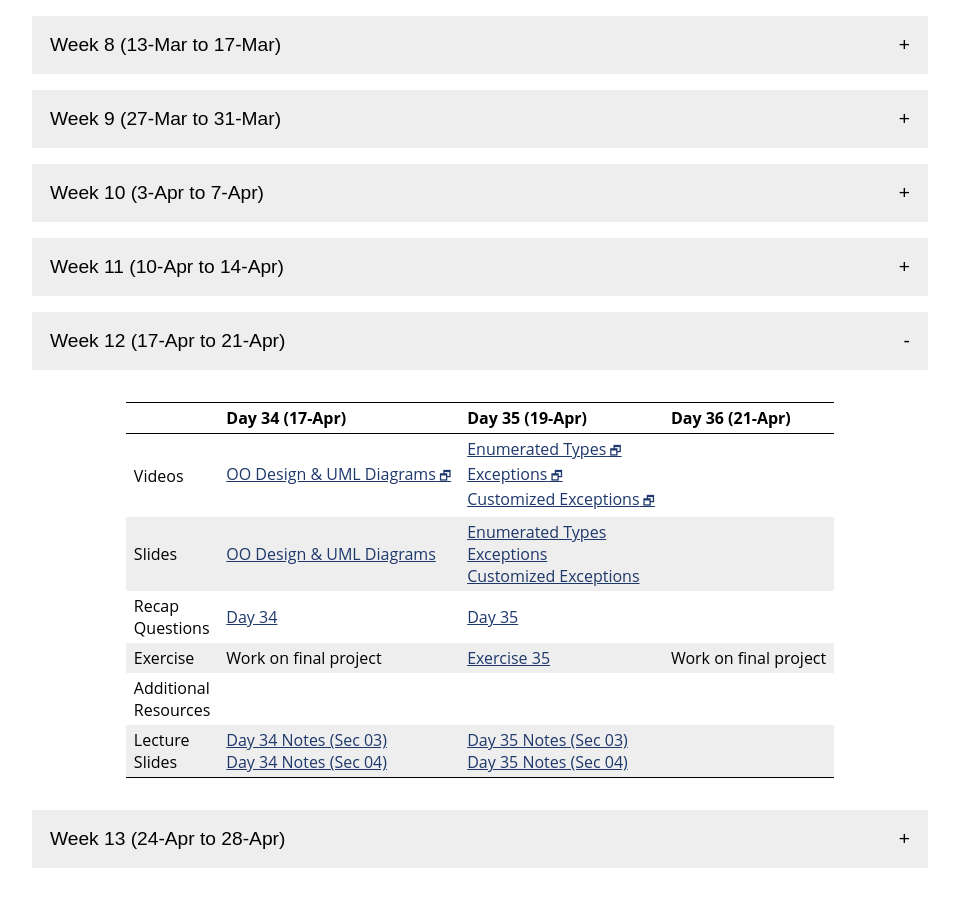
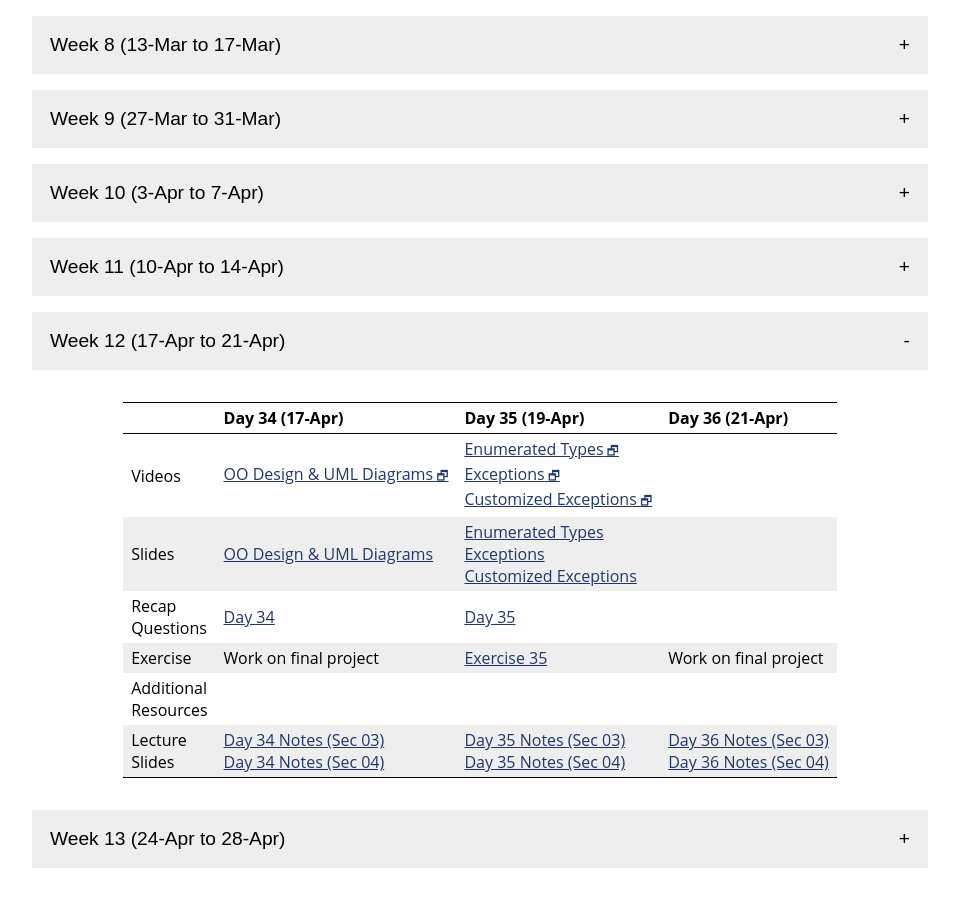
Before and after one commit to vivek-booshan/cs220-sp23, a Jekyll site: the page built from material.md, in a window 1280 px wide and 900 px high, scrolled down 718 px. Shown: the whole window, without its empty margins (160-1119 px from the left). Built offline with Jekyll 4.4.1, drawn with Linux system fonts in a browser that asks for light colours.

Commit message:
day 36 notes for sec 03/04

```diff
--- a/material.csv
+++ b/material.csv
@@ -271,6 +271,8 @@ Week,Day,Date,Type,Link text,URL
 12,2,19-Apr,LectureSlides,"Day 35 Notes (Sec 03)",slides/notes/sp23_day35_sec03.pdf
 12,2,19-Apr,LectureSlides,"Day 35 Notes (Sec 04)",slides/notes/sp23_day35_sec04.pdf
 12,3,21-Apr,Exercise,Work on final project,#
+12,3,21-Apr,LectureSlides,"Day 36 Notes (Sec 03)",slides/notes/sp23_day36_sec03.pdf
+12,3,21-Apr,LectureSlides,"Day 36 Notes (Sec 04)",slides/notes/sp23_day36_sec04.pdf
 13,1,24-Apr,Video,Iterators,https://jh.hosted.panopto.com/Panopto/Pages/Viewer.aspx?id=737a8372-4317-47c5-8492-ae23002795c1&query=iterator
 13,1,24-Apr,Slides,Iterators,slides/day36_iterators.pdf
 13,1,24-Apr,Recap,Day 37,questions/day37.html
--- a/material.md
+++ b/material.md
@@ -625,7 +625,7 @@ the materials for that week.
       <td>Lecture<br>Slides</td>
       <td><a href='slides/notes/sp23_day34_sec03.pdf'>Day 34 Notes (Sec 03)</a><br><a href='slides/notes/sp23_day34_sec04.pdf'>Day 34 Notes (Sec 04)</a></td>
       <td><a href='slides/notes/sp23_day35_sec03.pdf'>Day 35 Notes (Sec 03)</a><br><a href='slides/notes/sp23_day35_sec04.pdf'>Day 35 Notes (Sec 04)</a></td>
-      <td></td>
+      <td><a href='slides/notes/sp23_day36_sec03.pdf'>Day 36 Notes (Sec 03)</a><br><a href='slides/notes/sp23_day36_sec04.pdf'>Day 36 Notes (Sec 04)</a></td>
     </tr>
   </tbody>
 </table>
```
Also changed, not shown: 2 other files.
